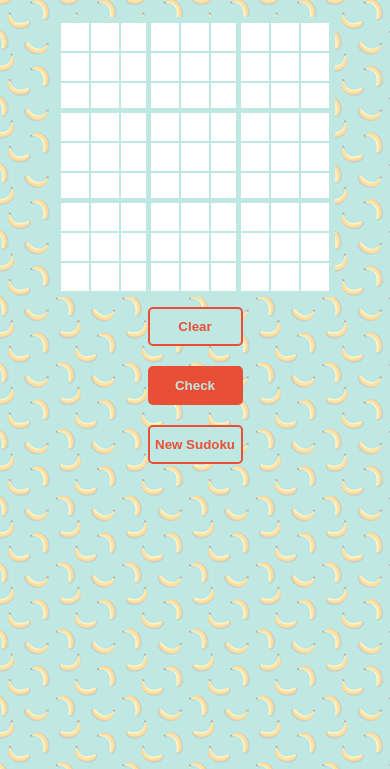
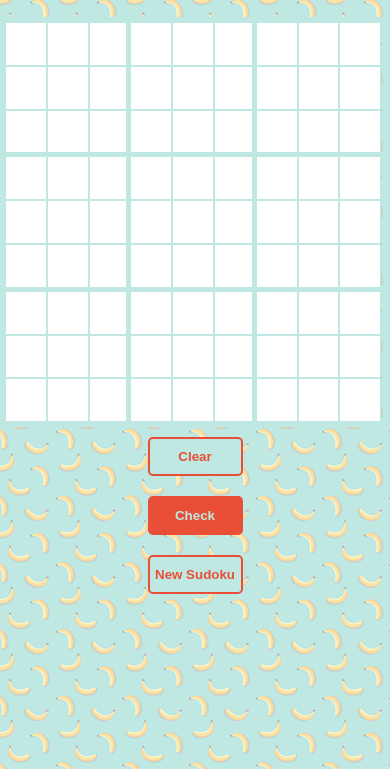
Before and after one commit to MilenaGiachetti/sudoku, a plain HTML site: page index.html in a window 390 px wide. Shown: the part 75-844 px from the top of the page. Drawn offline with Linux system fonts and the light colour scheme.

Commit message:
Pasadas medidas de los mediaqueries a porcentajes para que sea mas responsivo

```diff
--- a/styles/estilo.scss
+++ b/styles/estilo.scss
@@ -38,6 +38,7 @@ body{
                 border: 1px solid #BFE8E3;
                 font-size: 35px;
                 text-align: center;
+                vertical-align: middle;
                 color: #E94F37;
                 vertical-align: top;
                 cursor: pointer;
@@ -94,12 +95,13 @@ body{
     body{
         main{
             .contenedorSudoku{
-                width: 370px;
+                width: 90%;
                 .cuadro{
-                    width: 40px;
-                    height: 40px;
-                    font-size: 25px;
-                    line-height: 40px;
+                    width: 11%;
+                    height: 0;
+                    padding-bottom: 11%;
+                    font-size: 35px;
+                    vertical-align: middle;
                 }
             }
             .contenedorBtn{
@@ -124,12 +126,9 @@ body{
         }
         main{
             .contenedorSudoku{
-                width: 280px;
+                width: 100%;
                 .cuadro{
-                    width: 30px;
-                    height: 30px;
-                    font-size: 20px;
-                    line-height: 30px;
+                    font-size: 24px;
                 }
             }
         }
@@ -146,12 +145,8 @@ body{
         }
         main{
             .contenedorSudoku{
-                width: 235px;
                 .cuadro{
-                    width: 25px;
-                    height: 25px;
                     font-size: 20px;
-                    line-height: 25px;
                 }
             }
             .contenedorBtn{
```
Also changed, not shown: styles/estilo.css, 1 other file.
